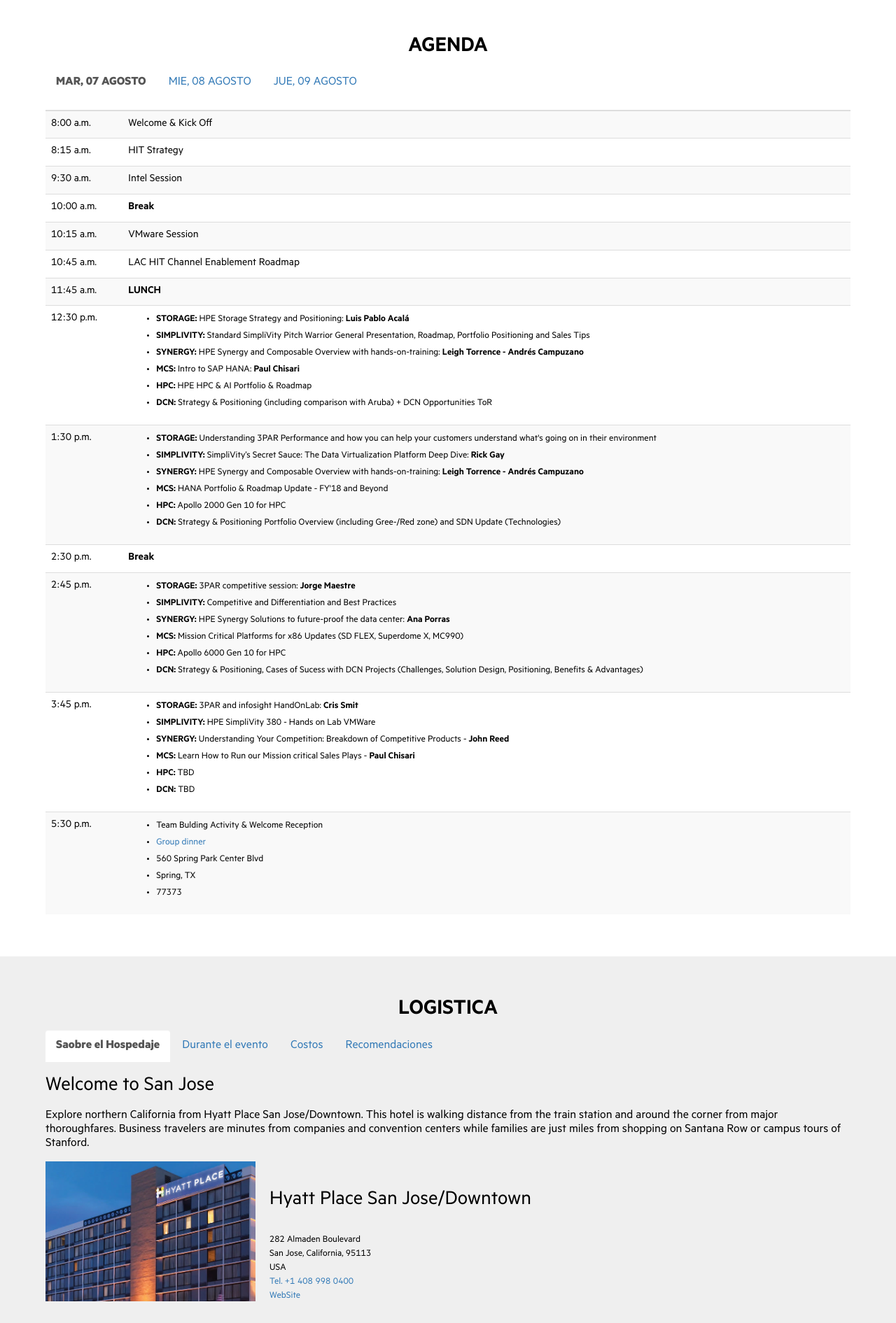
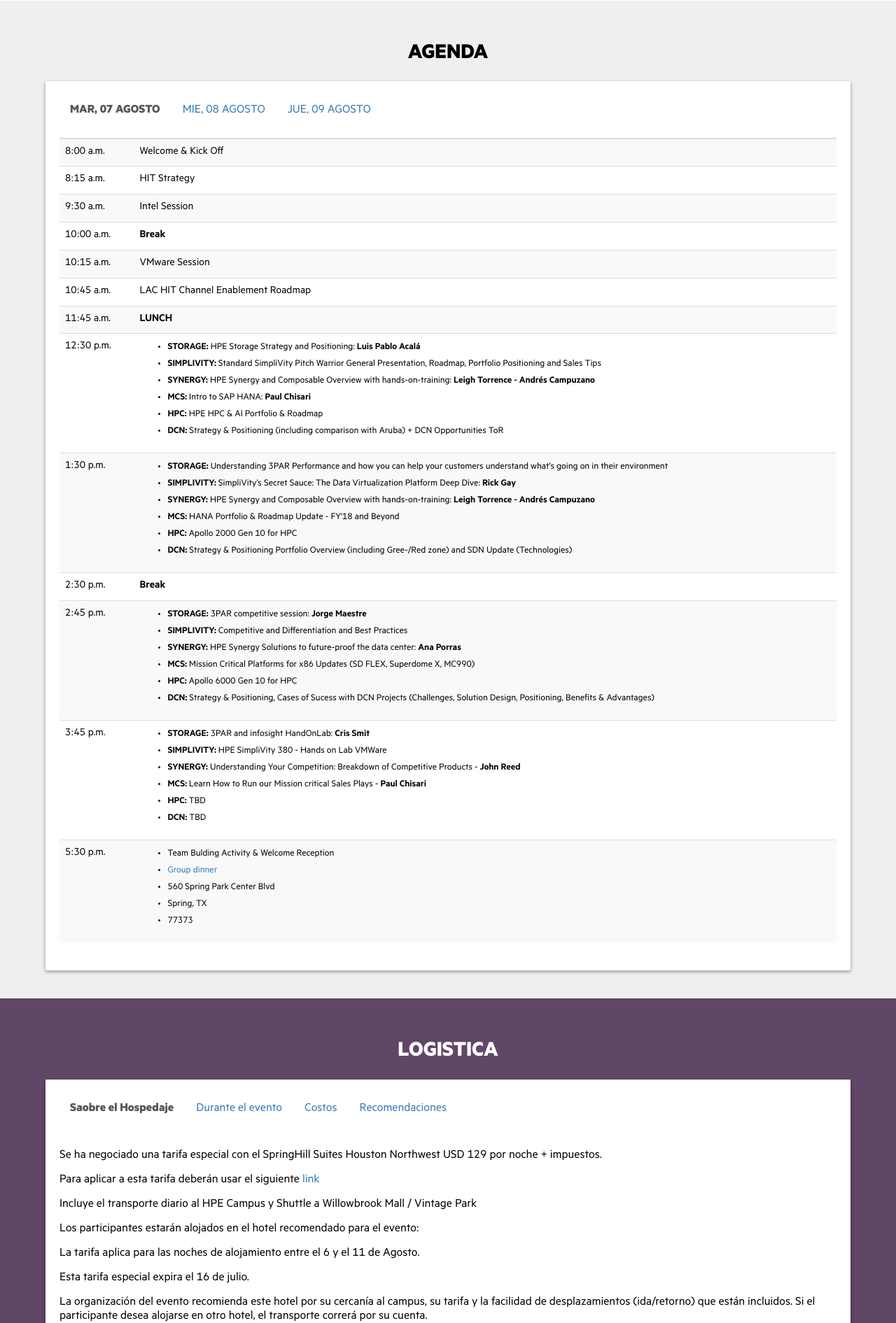
Before and after one commit to joseminaya15/Warriors, a CodeIgniter app: page /Warriors/ in a window 1280 px wide. Shown: the part 1327-3218 px from the top of the page at 70% size. Run offline with CodeIgniter, Linux system fonts and the light colour scheme; some libraries are stand-ins or nearby versions.

Commit message:
vista css y js

```diff
--- a/application/views/v_home.php
+++ b/application/views/v_home.php
@@ -65,7 +65,7 @@
             </div>
         </div>
     </section>
-    <section id="partners" class="js-section">
+    <section id="partners" class="js-section js-white">
         <div class="js-container">
             <h2 class="js-title">PARTNERS</h2>
             <div class="js-partners">
@@ -78,9 +78,10 @@
             </div>
         </div>
     </section>
-    <section id="agenda" class="js-section js-white">
+    <section id="agenda" class="js-section">
         <div class="js-container">
             <h2 class="js-title">AGENDA</h2>
+            <div class="js-card">
                 <ul class="nav nav-tabs" role="tablist">
                     <li class="active"><a href="#agosto7" aria-controls="agosto7" role="tab" data-toggle="tab">MAR, 07 AGOSTO</a></li>
                     <li><a href="#agosto8" aria-controls="agosto8" role="tab" data-toggle="tab">MIE, 08 AGOSTO</a></li>
@@ -416,10 +417,12 @@
                     </div>
                 </div>
             </div>
+        </div>
     </section>
     <section id="logistic" class="js-section">
         <div class="js-container">
-            <h2 class="js-title">LOGISTICA</h2>
+            <h2 class="js-title white">LOGISTICA</h2>
+            <div class="js-card">
                 <ul class="nav nav-tabs" role="tablist">
                     <li class="active"><a href="#hospedaje" aria-controls="hospedaje" role="tab" data-toggle="tab">Saobre el Hospedaje</a></li>
                     <li><a href="#evento" aria-controls="evento" role="tab" data-toggle="tab">Durante el evento</a></li>
@@ -429,27 +432,34 @@
                 <div class="tab-content">
                     <div role="tabpanel" class="tab-pane fade in active" id="hospedaje">
                         <div class="js-information">
-                        <h2>Welcome to San Jose</h2>
-                        <p>Explore northern California from Hyatt Place San Jose/Downtown. This hotel is walking distance from the train station and around the corner from major thoroughfares. Business travelers are minutes from companies and convention centers while families are just miles from shopping on Santana Row or campus tours of Stanford.</p>
+                            <p>Se ha negociado una tarifa especial con el SpringHill Suites Houston Northwest USD 129 por noche + impuestos.</p>
+                            <p>Para aplicar a esta tarifa deberán usar el siguiente <a href="https://www.marriott.com/meeting-event-hotels/group-corporate-travel/groupCorp.mi?resLinkData=HPE%20Warriors%202.0%20Value%20Partners%5EHOUZN%60HWVHWVA%60128.00%60USD%60false%601%608/6/18%608/11/18%607/16/18&app=resvlink&stop_mobi=yes" target="_blank">link</a></p>
+                            <p>Incluye el transporte diario al HPE Campus y Shuttle a Willowbrook Mall / Vintage Park</p>
+                            <p>Los participantes estar&aacute;n alojados en el hotel recomendado para el evento:</p>
+                            <p>La tarifa aplica para las noches de alojamiento entre el 6 y el 11 de Agosto.</p>
+                            <p>Esta tarifa especial expira el 16 de julio.</p>
+                            <p>La organización del evento recomienda este hotel por su cercanía al campus, su tarifa y la facilidad de desplazamientos (ida/retorno) que están incluidos. Si el participante desea alojarse en otro hotel, el transporte correrá por su cuenta.</p>
                             <div class="js-flex--start">
                                 <div class="js-information__left">
                                     <div class="js-information__left--imagen"></div>
                                 </div>
                                 <div class="js-information__right">
-                                <h2>Hyatt Place San Jose/Downtown</h2><br>
-                                <font>282 Almaden Boulevard</font><br>
-                                <font>San Jose, California, 95113</font><br>
+                                    <h2>SpringHill Suites by Marriott Houston Northwest</h2>
+                                    <font>20303 Chasewood Park Dr, Houston,</font><br>
+                                    <font>TX 77070</font><br>
                                     <font>USA</font><br>
-                                <a href="tel:+14089980400">Tel. +1 408 998 0400</a><br>
-                                <a href="https://sanjose.place.hyatt.com/en/hotel/home.html" target="_blank">WebSite</a>
+                                    <a href="tel:+18329532220">Tel. +1 832 953 2220</a>
                                 </div>
                             </div>
                         </div>
                     </div>
                     <div role="tabpanel" class="tab-pane fade" id="evento">
                         <div class="js-information">
+                            <p>Todas las sesiones se llevarán a cabo en el Conference Center CCA5 del Campus HPE: <strong>HPE Campus</strong></p>
+                            <p>11445 Compaq Center West Drive Houston, TX 77070</p>
+                            <p>Las sesiones generales se realizarán en el Houston North y los breakouts en las Salas Munich, Holland, Eskrine y Singapoure</p>
                             <p>El evento consiste en 3 días de sesiones de 8:00 am a 5:00 pm (Del Martes 07 de Agosto al Jueves 09 de Agosto).</p>
-                        <p>El Desayuno será servido en el hotel. El bus de transporte partirá 7:30 am cada día de la agenda.  El retorno al hotel está previsto una vez concluidas las actividades indicadas en la agenda.  Aquellos participantes que alquilan autos y/u opta por otro alojamiento, deberá acudir dejar su vehículo en el Springhill Hotel para poder unirse al bus para el ingreso al Conference Center.  Se recomienda evitar llevar auto al campus por limitaciones de espacio disponible para visitantes.</p>
+                            <p>El retorno al hotel está previsto una vez concluidas las actividades indicadas en la agenda.  Aquellos participantes que alquilan autos y/u opta por otro alojamiento, deberá acudir dejar su vehículo en el Springhill Hotel para poder unirse al bus para el ingreso al Conference Center.  Se recomienda evitar llevar auto al campus por limitaciones de espacio disponible para visitantes.</p>
                             <p>La asistencia es mandatoria los 3 días de entrenamiento así como a las actividades de intregración y cena grupal</p>
                             <strong>Sobre la APP del evento</strong>
                             <p>A partir del 15 de julio estará disponible la webapp del evento que le permitirá estar con información actualizada sobre la agenda además de poder recibir y participar de:</p>
@@ -464,12 +474,39 @@
                     </div>
                     <div role="tabpanel" class="tab-pane fade" id="costo">
                         <div class="js-information">
-
+                            <strong>Los siguientes servicios serán cubiertos por HPE:</strong>
+                            <ul>
+                                <li>Alimentación durante los 3 días del evento</li>
+                                <li>Traslados desde el hotel hacia el Campus y viceversa</li>
+                                <li>Actividades de Entretenimiento y Cenas.</li>
+                            </ul>
+                            <strong>Los siguientes servicios NO serán cubiertos por HPE:</strong>
+                            <ul>
+                                <li>Traslados desde/hacia el aeropuerto/hotel</li>
+                                <li>Alquiler de vehiculos </li>
+                                <li>Consumos personales e incidencias durante el alojamiento en el hotel</li>
+                            </ul>
                         </div>
                     </div>
                     <div role="tabpanel" class="tab-pane fade" id="recomendaciones">
                         <div class="js-information">
-
+                            <strong>Dress code y recomendaciones generales:</strong>
+                            <ul>
+                                <li>Business casual para las conferencias.</li>
+                                <li>No está permitido usar calzado abierto (sandalias) en el campus.</li>
+                                <li>No está permitido el ingreso de maletas/maletines de gran tamaño</li>
+                                <li>No está permitido ingresar comidas y bebidas al campus</li>
+                                <li>No está permitido tomar fotos o videos dentro del campus fuera del área de conferencias.</li>
+                                <li>Mantener una conducta y lenguaje apropiado</li>
+                            </ul>
+                            <strong>Clima y temperatura</strong>
+                            <p>La temperatura promedio en la ciudad de Houston durante Agosto es de 26º C min. / 34º C max. (76 a 94º F respectivamente)</p>
+                            <p>Puntos de Interés cercanos al hotel con shuttle gratuito</p>
+                            <ul>
+                                <li><strong>Vintage Park</strong> (a 5 minutos)</li>
+                                <li><strong>Willowbrook Mall</strong> (a 10 minutos)</li>
+                            </ul>
+                        </div>
                     </div>
                 </div>
             </div>
@@ -477,7 +514,7 @@
     </section>
     <section id="register" class="js-section js-white">
         <div class="js-container">
-            <div class="js-title">
+            <div class="js-title white">
                 <h2>REGISTRESE AHORA</h2>
             </div>
             <div class="row">
--- a/public/css/style.styl
+++ b/public/css/style.styl
@@ -127,7 +127,10 @@ strong
 .js-title
 	text-align center
 	font-size 32px
-	font-family $medium
+	font-family $bold
+	margin 20px 0
+	&.white
+		color #FFFFFF
 .js-flex
 	flexCenter()
 	justify-content center
@@ -347,6 +350,7 @@ footer
 		font-size 32px
 		margin-bottom 20px
 .js-information
+	padding 20px 0
 	p
 		line-height 20px
 		margin 15px 0
@@ -362,25 +366,28 @@ footer
 	position relative
 	width 100%
 	height 200px
-	max-width 300px
+	max-width 225px
 	.js-information__left--imagen
 		absolute()
 		background url(../img/fondo/hotel.jpg) no-repeat center center
 		background-size cover
-		height 200px
+		height 160px
 .js-information__right
+	padding 10px 20px
+	width 100%
+	max-width calc(100% - 225px)
+.js-card
+	background-color #FFFFFF
+	box-shadow 0 2px 5px rgba(0,0,0,0.16), 0 2px 5px rgba(0,0,0,0.23)
 	padding 20px
-	width 100%
-	max-width calc(100% - 300px)
-.js-card
-	box-shadow 0 2px 5px rgba(0,0,0,0.16), 0 2px 5px rgba(0,0,0,0.23)
-	border-radius 5px
-	padding 15px
-	margin 20px 0
 .js-partners
 	img
 		max-width 250px
 		margin 15px
+#logistic
+	background-color #614767
+#register
+	background-color #90A878
 /*MODAL*/
 .modal
 	&.fade
```
Also changed, not shown: public/css/style.css, public/img/fondo/hotel.jpg. Lines whose indentation alone changed are shown as unchanged.
